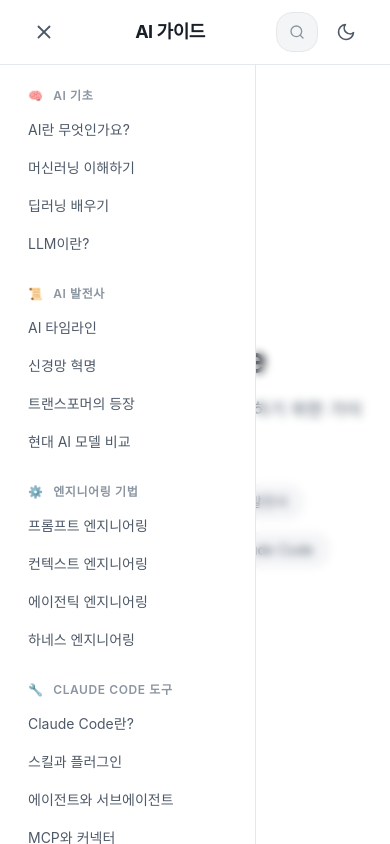
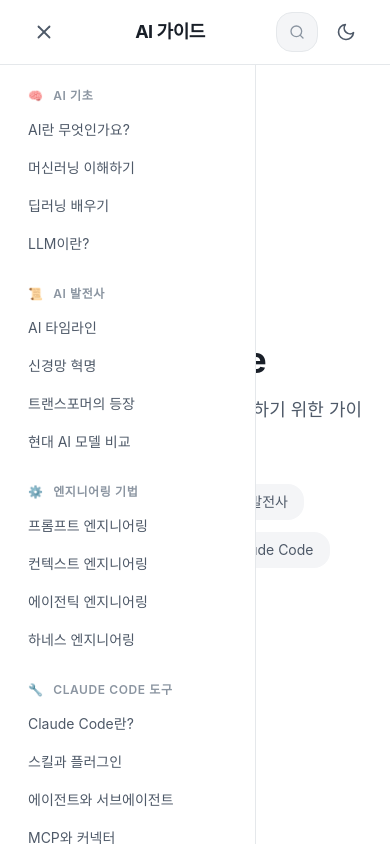
Before and after one commit to ryan-papa/ai-guide, an Astro site: page / in a window 390 px wide. Both pictures are taken after a click on the button 44 px from the left and 32 px from the top of the page. Built offline with nearby package versions, Linux system fonts and the light colour scheme; Astro itself is replaced by a stand-in of ours.

Commit message:
fix: 모바일 사이드바 오버레이 배경 제거

```diff
--- a/src/components/Sidebar.astro
+++ b/src/components/Sidebar.astro
@@ -64,7 +64,7 @@ function isActive(href: string): boolean {
 <!-- 모바일 오버레이 -->
 <div
   id="sidebar-overlay"
-  class="fixed inset-0 z-40 hidden bg-bg-primary/80 backdrop-blur-sm lg:hidden"
+  class="fixed inset-0 z-40 hidden lg:hidden"
 ></div>
 
 <!-- 사이드바 -->
```
